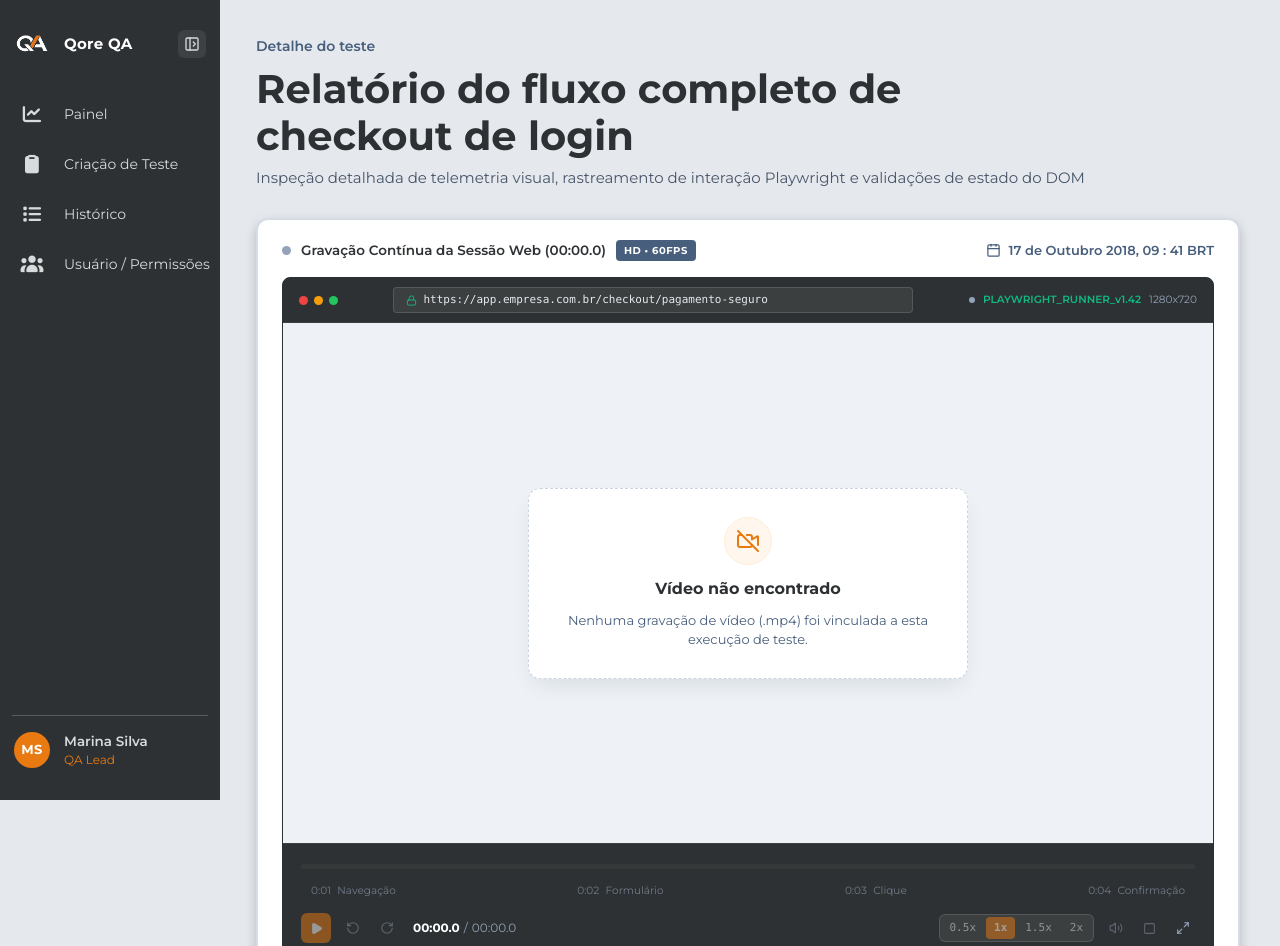
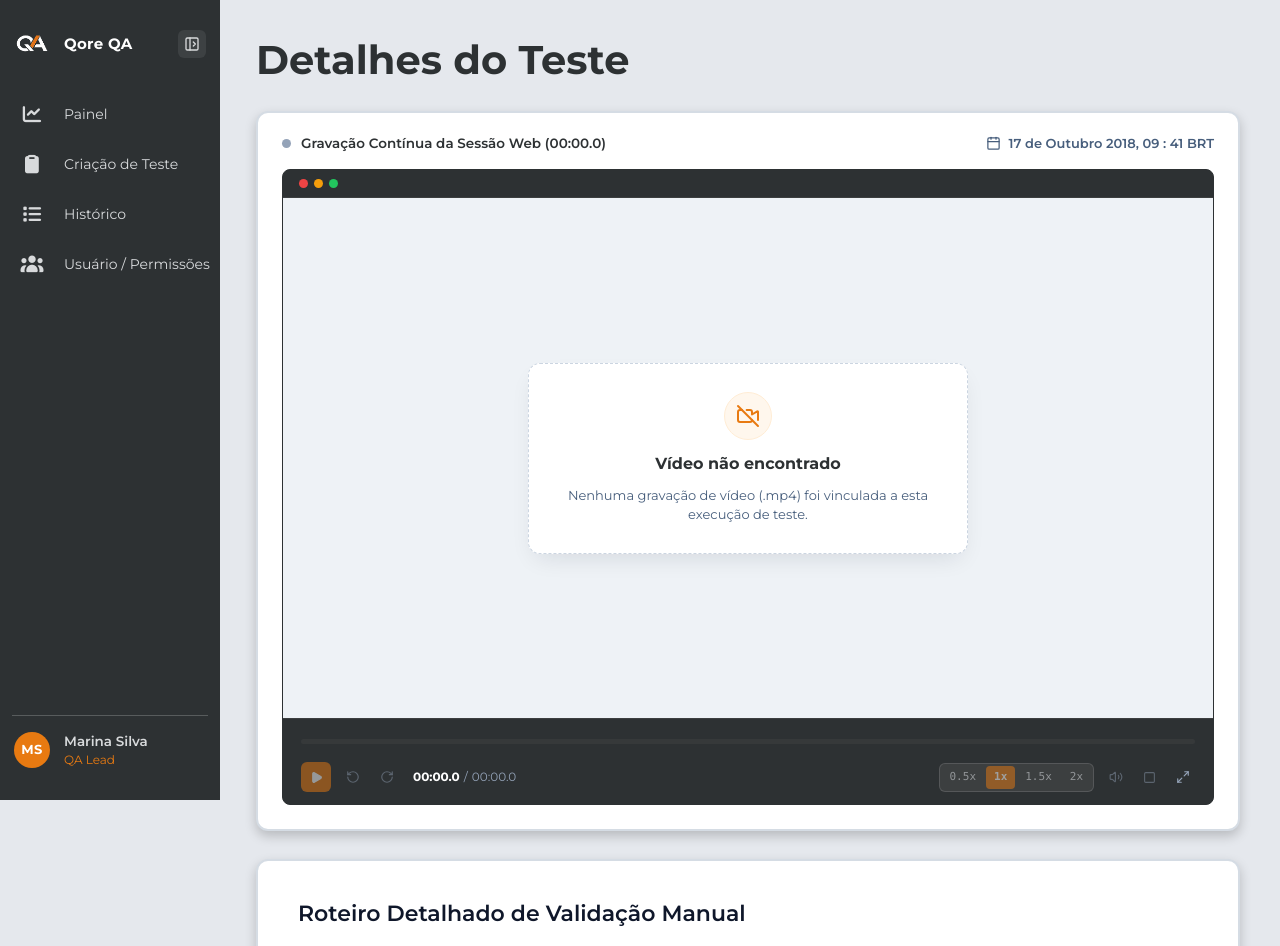
Before and after one commit to Qore-Analitycs/Qore-Analytics---Front-End, a Next.js app: page /DetalhesTeste in a window 1280 px wide. Shown: the top 946 px of the page. Built offline with nearby package versions, Linux system fonts and the light colour scheme.

Commit message:
:lipstick:feat Fazendo ajustes de estilização no componente VideoSessionPlayer

```diff
--- a/src/components/VideoSessionPlayer/VideoSessionPlayer.tsx
+++ b/src/components/VideoSessionPlayer/VideoSessionPlayer.tsx
@@ -141,13 +141,9 @@ export default function VideoSessionPlayer({
     poster,
     sessionTitle,
     tituloSessao = "Gravação Contínua da Sessão Web",
-    resolutionBadge,
-    qualidadeBadge = "HD • 60FPS",
     timestampLabel,
     dataExecucao = "17 de Outubro 2018, 09 : 41 BRT",
     runnerInfo,
-    urlGravada = "https://app.empresa.com.br/checkout/pagamento-seguro",
-    runnerVersao = "PLAYWRIGHT_RUNNER_v1.42",
     resolucao = "1280x720",
     events,
     marcadores = MARCADORES_SESSAO_PADRAO,
@@ -157,10 +153,7 @@ export default function VideoSessionPlayer({
     const possuiSrcValido = srcNormalizado.length > 0;
 
     const tituloFinal = sessionTitle ?? tituloSessao;
-    const badgeFinal = resolutionBadge ?? qualidadeBadge;
     const dataFinal = timestampLabel ?? dataExecucao;
-    const urlFinal = runnerInfo?.url ?? urlGravada;
-    const versaoRunnerFinal = runnerInfo?.version ?? runnerVersao;
     const resolucaoProp = runnerInfo?.resolution ?? resolucao;
     const listaMarcadores = events ?? marcadores;
 
@@ -480,7 +473,6 @@ export default function VideoSessionPlayer({
                     <span className={styles.tituloSessao}>
                         {tituloFinal} ({duracaoTotalFormatada})
                     </span>
-                    <span className={styles.badgeQualidade}>{badgeFinal}</span>
                 </div>
 
                 <div className={styles.infoDataDireita}>
@@ -511,30 +503,6 @@ export default function VideoSessionPlayer({
                         <span
                             className={`${styles.bolinhaJanela} ${styles.bolinhaVerde}`}
                         />
-                    </div>
-
-                    <div className={styles.barraEndereco}>
-                        <Lock
-                            size={11}
-                            className={styles.iconeCadeado}
-                            aria-hidden="true"
-                        />
-                        <span className={styles.textoUrl}>{urlFinal}</span>
-                    </div>
-
-                    <div className={styles.infoRunner}>
-                        <span
-                            className={`${styles.pontoRunner} ${videoNaoEncontrado
-                                    ? styles.pontoRunnerInativo
-                                    : ""
-                                }`}
-                        />
-                        <span className={styles.textoRunner}>
-                            {versaoRunnerFinal}
-                        </span>
-                        <span className={styles.textoResolucao}>
-                            {resolucaoExibida}
-                        </span>
                     </div>
                 </div>
 
@@ -687,47 +655,6 @@ export default function VideoSessionPlayer({
                             </div>
                         </div>
 
-                        {/* Lista de Marcadores na Linha do Tempo */}
-                        <div className={styles.marcadoresLista}>
-                            {listaMarcadores.map((item) => {
-                                const ehAtivo =
-                                    !controlesDesabilitados &&
-                                    marcadorAtivo?.id === item.id;
-                                const labelTempo =
-                                    item.tempoLabel ??
-                                    formatarTempoCurto(item.timestamp);
-
-                                return (
-                                    <button
-                                        key={item.id}
-                                        type="button"
-                                        disabled={controlesDesabilitados}
-                                        className={`${styles.marcadorItem} ${ehAtivo
-                                                ? styles.marcadorItemAtivo
-                                                : ""
-                                            }`}
-                                        onClick={() =>
-                                            irParaTempo(item.timestamp)
-                                        }
-                                        onMouseEnter={() =>
-                                            setMarcadorEmHover(item)
-                                        }
-                                        onMouseLeave={() =>
-                                            setMarcadorEmHover(null)
-                                        }
-                                        onFocus={() => setMarcadorEmHover(item)}
-                                        onBlur={() => setMarcadorEmHover(null)}
-                                        title={`${labelTempo} ${item.rotulo}${item.resumoContextual
-                                                ? ` — ${item.resumoContextual}`
-                                                : ""
-                                            }`}
-                                    >
-                                        <span>{labelTempo}</span>{" "}
-                                        <span>{item.rotulo}</span>
-                                    </button>
-                                );
-                            })}
-                        </div>
                     </div>
 
                     {/* Controles Principais: Play/Pause, Tempo, PlaybackRate e Fullscreen */}
--- a/src/pages/DetalhesTeste/index.tsx
+++ b/src/pages/DetalhesTeste/index.tsx
@@ -119,7 +119,6 @@ export default function DetalhesTestePage({
     videoSrc,
     events = MARCADORES_SESSAO_PADRAO,
     sessionTitle = "Gravação Contínua da Sessão Web",
-    resolutionBadge = "HD • 60FPS",
     timestampLabel = "17 de Outubro 2018, 09 : 41 BRT",
     runnerInfo = {
         version: "PLAYWRIGHT_RUNNER_v1.42",
@@ -139,17 +138,9 @@ export default function DetalhesTestePage({
                 {/* 1. Cabeçalho da Página e Ações Superiores */}
                 <header className={styles.cabecalhoPagina}>
                     <div className={styles.textosCabecalho}>
-                        <span className={styles.categoriaPagina}>
-                            Detalhe do teste
-                        </span>
                         <h1 className={styles.tituloRelatorio}>
-                            Relatório do fluxo completo de checkout de login
+                            Detalhes do Teste
                         </h1>
-                        <p className={styles.descricaoRelatorio}>
-                            Inspeção detalhada de telemetria visual,
-                            rastreamento de interação Playwright e validações de
-                            estado do DOM
-                        </p>
                     </div>
 
                 </header>
@@ -159,7 +150,6 @@ export default function DetalhesTestePage({
                     src={videoSrc}
                     events={events}
                     sessionTitle={sessionTitle}
-                    resolutionBadge={resolutionBadge}
                     timestampLabel={timestampLabel}
                     runnerInfo={runnerInfo}
                 />
```
Lines whose indentation alone changed are shown as unchanged.
